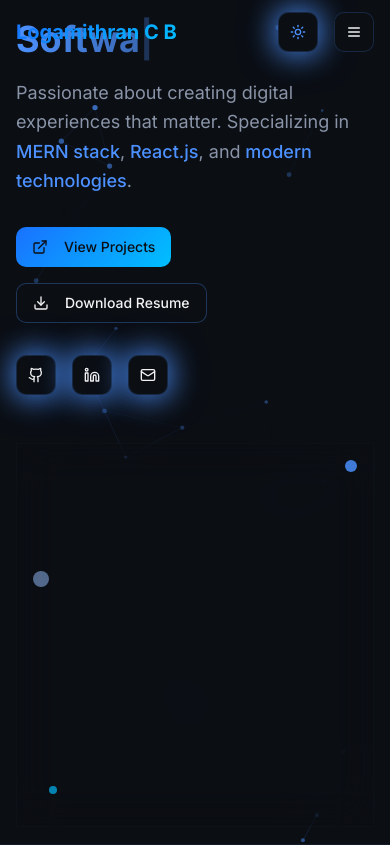
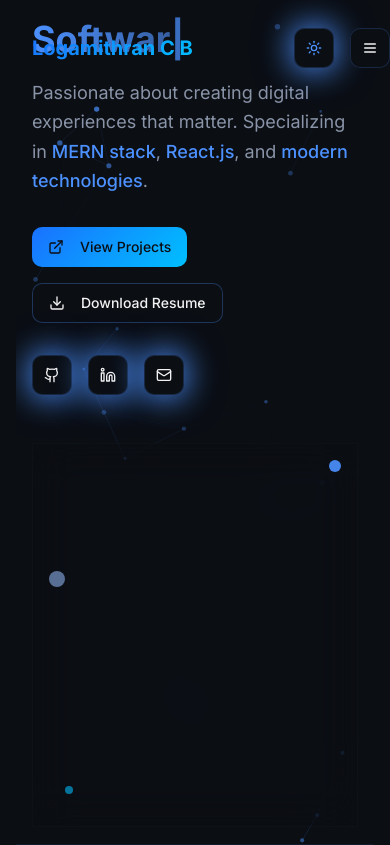
Before and after one commit to Logamithrancb/portfolionew, a React (Vite) app: page / in a window 390 px wide. Shown: the top 845 px of the page. Built offline with nearby package versions, Linux system fonts and the light colour scheme.

Commit message:
commit third

```diff
--- a/src/index.css
+++ b/src/index.css
@@ -3,13 +3,12 @@
 @tailwind utilities;
 
 /* Logamithran C B Portfolio Design System
-Modern, interactive, tech-focused design with electric blue accents
-All colors MUST be HSL.
-*/
+   Modern, interactive, tech-focused design with electric blue accents
+   All colors in HSL format, optimized for both desktop and mobile. */
 
 @layer base {
   :root {
-    /* Light Mode - Clean & Modern */
+    /* Light Mode */
     --background: 0 0% 98%;
     --foreground: 220 15% 12%;
 
@@ -63,31 +62,23 @@
     --transition-smooth: all 0.3s cubic-bezier(0.4, 0, 0.2, 1);
     --transition-bounce: all 0.5s cubic-bezier(0.68, -0.55, 0.265, 1.55);
 
+    /* Sidebar */
     --sidebar-background: 0 0% 98%;
-
     --sidebar-foreground: 240 5.3% 26.1%;
-
     --sidebar-primary: 240 5.9% 10%;
-
     --sidebar-primary-foreground: 0 0% 98%;
-
     --sidebar-accent: 240 4.8% 95.9%;
-
     --sidebar-accent-foreground: 240 5.9% 10%;
-
     --sidebar-border: 220 13% 91%;
-
     --sidebar-ring: 217.2 91.2% 59.8%;
   }
 
   .dark {
-    /* Dark Mode - Tech & Cyberpunk Inspired */
+    /* Dark Mode */
     --background: 220 25% 6%;
     --foreground: 0 0% 95%;
-
     --card: 220 25% 8%;
     --card-foreground: 0 0% 95%;
-
     --popover: 220 25% 6%;
     --popover-foreground: 0 0% 95%;
 
@@ -98,26 +89,23 @@
 
     --secondary: 220 25% 12%;
     --secondary-foreground: 0 0% 90%;
-
     --muted: 220 25% 10%;
     --muted-foreground: 220 15% 60%;
-
     --accent: 220 25% 15%;
     --accent-foreground: 217 100% 70%;
-
     --destructive: 0 75% 55%;
     --destructive-foreground: 0 0% 100%;
-
     --border: 220 25% 15%;
     --input: 220 25% 12%;
     --ring: 217 100% 65%;
 
-    /* Enhanced Dark Mode Effects */
+    /* Enhanced Dark Mode */
     --glass: 0 0% 100% / 0.02;
     --gradient-glow: linear-gradient(135deg, hsl(var(--electric-blue-glow)), hsl(var(--cyber-blue)));
     --shadow-glow: 0 0 40px hsl(var(--electric-blue) / 0.4);
     --shadow-card: 0 10px 30px hsl(220 25% 0% / 0.3);
     --shadow-hero: 0 25px 80px hsl(var(--electric-blue) / 0.3);
+
     --sidebar-background: 240 5.9% 10%;
     --sidebar-foreground: 240 4.8% 95.9%;
     --sidebar-primary: 224.3 76.3% 48%;
@@ -127,9 +115,7 @@
     --sidebar-border: 240 3.7% 15.9%;
     --sidebar-ring: 217.2 91.2% 59.8%;
   }
-}
 
-@layer base {
   * {
     @apply border-border;
   }
@@ -138,11 +124,37 @@
     @apply bg-background text-foreground;
     font-family: 'Inter', sans-serif;
     overflow-x: hidden;
+    line-height: 1.6;
+    font-size: 1rem;
+  }
+
+  /* ✅ Mobile typography scaling */
+  @media (max-width: 768px) {
+    body {
+      font-size: 0.95rem;
+      line-height: 1.5;
+      padding: 0 1rem;
+    }
+
+    h1 {
+      font-size: 1.8rem;
+    }
+
+    h2 {
+      font-size: 1.5rem;
+    }
+
+    h3 {
+      font-size: 1.25rem;
+    }
+
+    .hero-gradient {
+      padding: 3rem 1.5rem;
+    }
   }
 }
 
 @layer components {
-  /* Portfolio-specific component styles */
   .gradient-text {
     background: var(--gradient-text);
     -webkit-background-clip: text;
@@ -169,10 +181,22 @@
     animation: blink 1s infinite;
     color: hsl(var(--primary));
   }
+
+  /* ✅ Responsive cards, containers */
+  @media (max-width: 640px) {
+    .card, .section {
+      padding: 1rem;
+      border-radius: 0.5rem;
+    }
+
+    .container {
+      padding: 1rem;
+    }
+  }
 }
 
 @layer utilities {
-  /* Animation utilities */
+  /* Animations */
   .animate-float {
     animation: float 6s ease-in-out infinite;
   }
@@ -192,7 +216,7 @@
     animation: typing 3s steps(40, end), blink-caret 0.75s step-end infinite;
   }
 
-  /* Custom keyframes */
+  /* Keyframes */
   @keyframes float {
     0%, 100% { transform: translateY(0px); }
     50% { transform: translateY(-20px); }
```
